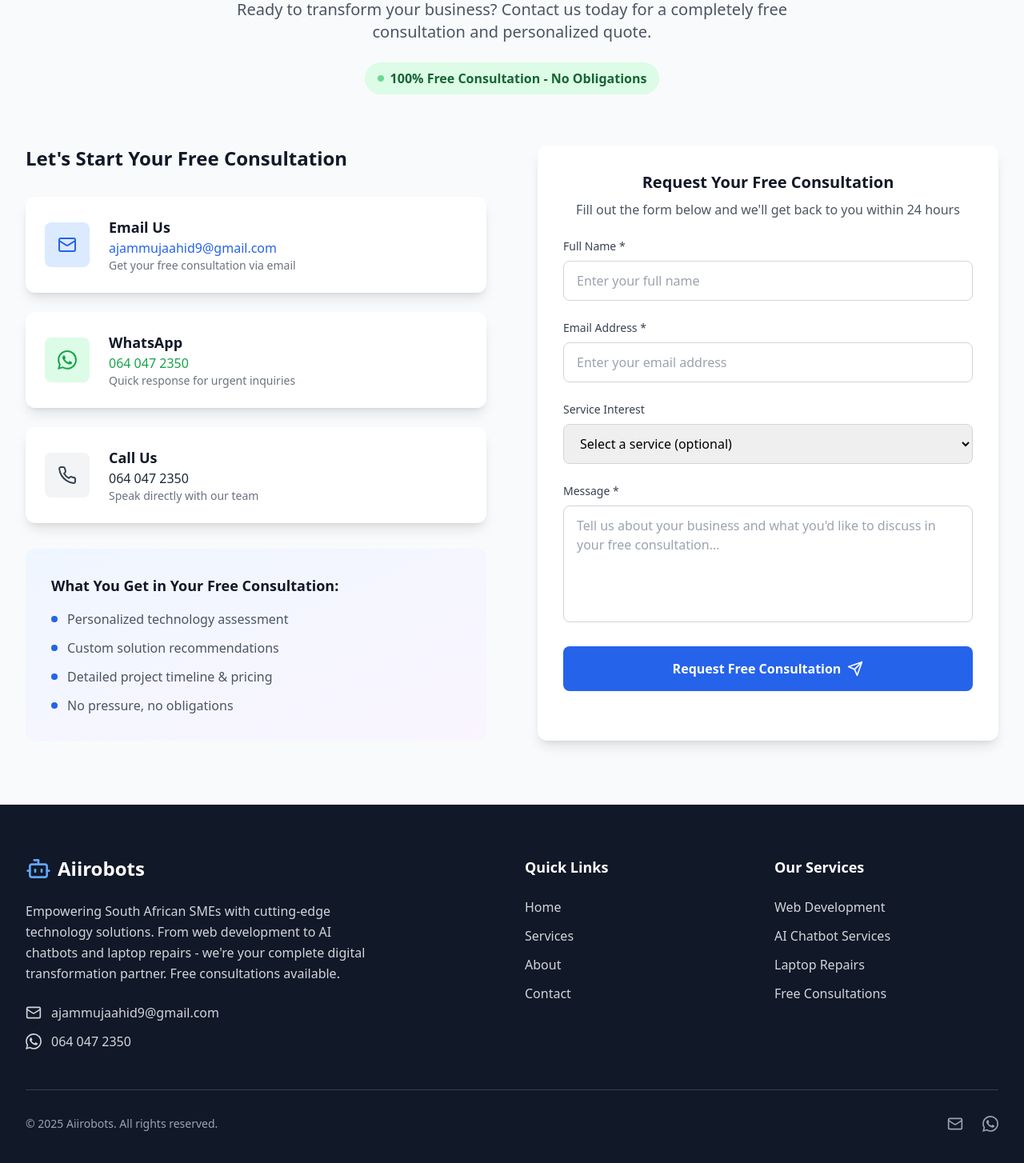
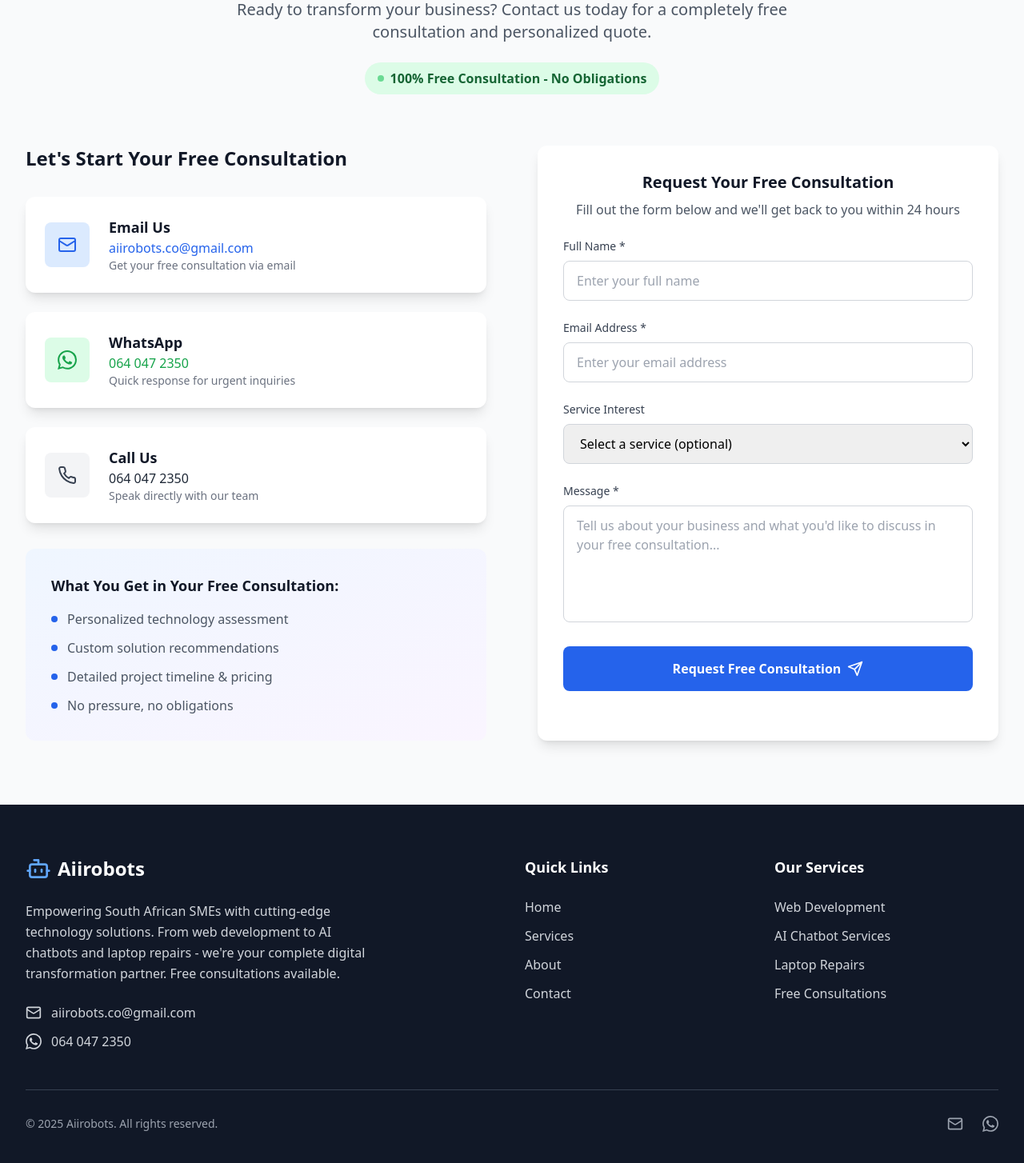
Before and after one commit to MujaahidAjam/aiirobots, a React (Vite) app: page / in a window 1280 px wide. Shown: the part 4095-5549 px from the top of the page at 80% size. Built offline with nearby package versions, Linux system fonts and the light colour scheme.

Commit message:
chore(contact): update all mailto and displayed email to aiirobots.co@gmail.com

```diff
--- a/src/components/ContactForm.jsx
+++ b/src/components/ContactForm.jsx
@@ -33,7 +33,7 @@
         `---\nThis is a free consultation request from the Aiirobots website.`
       );
 
-      const mailtoLink = `mailto:ajammujaahid9@gmail.com?subject=${subject}&body=${body}`;
+      const mailtoLink = `mailto:aiirobots.co@gmail.com?subject=${subject}&body=${body}`;
       window.location.href = mailtoLink;
 
       setSubmitStatus('success');
@@ -50,7 +50,7 @@
   };
 
   const handleEmailClick = () => {
-    window.location.href = 'mailto:ajammujaahid9@gmail.com?subject=Free%20Consultation%20Request';
+    window.location.href = 'mailto:aiirobots.co@gmail.com?subject=Free%20Consultation%20Request';
   };
 
   return (
@@ -82,7 +82,7 @@
                 </div>
                 <div className="ml-6">
                   <h4 className="text-lg font-semibold text-gray-900">Email Us</h4>
-                  <p className="text-blue-600 group-hover:underline">ajammujaahid9@gmail.com</p>
+                  <p className="text-blue-600 group-hover:underline">aiirobots.co@gmail.com</p>
                   <p className="text-sm text-gray-500">Get your free consultation via email</p>
                 </div>
               </div>
--- a/src/components/Footer.jsx
+++ b/src/components/Footer.jsx
@@ -8,7 +8,7 @@
   };
 
   const handleEmailClick = () => {
-    window.location.href = 'mailto:ajammujaahid9@gmail.com?subject=Free%20Consultation%20Request';
+    window.location.href = 'mailto:aiirobots.co@gmail.com?subject=Free%20Consultation%20Request';
   };
 
   const scrollToSection = (href) => {
@@ -39,7 +39,7 @@
                 className="flex items-center text-gray-300 hover:text-blue-400 cursor-pointer transition-colors duration-200"
               >
                 <Mail className="h-5 w-5 mr-3" />
-                <span>ajammujaahid9@gmail.com</span>
+                <span>aiirobots.co@gmail.com</span>
               </div>
               <div
                 onClick={handleWhatsAppClick}
```
